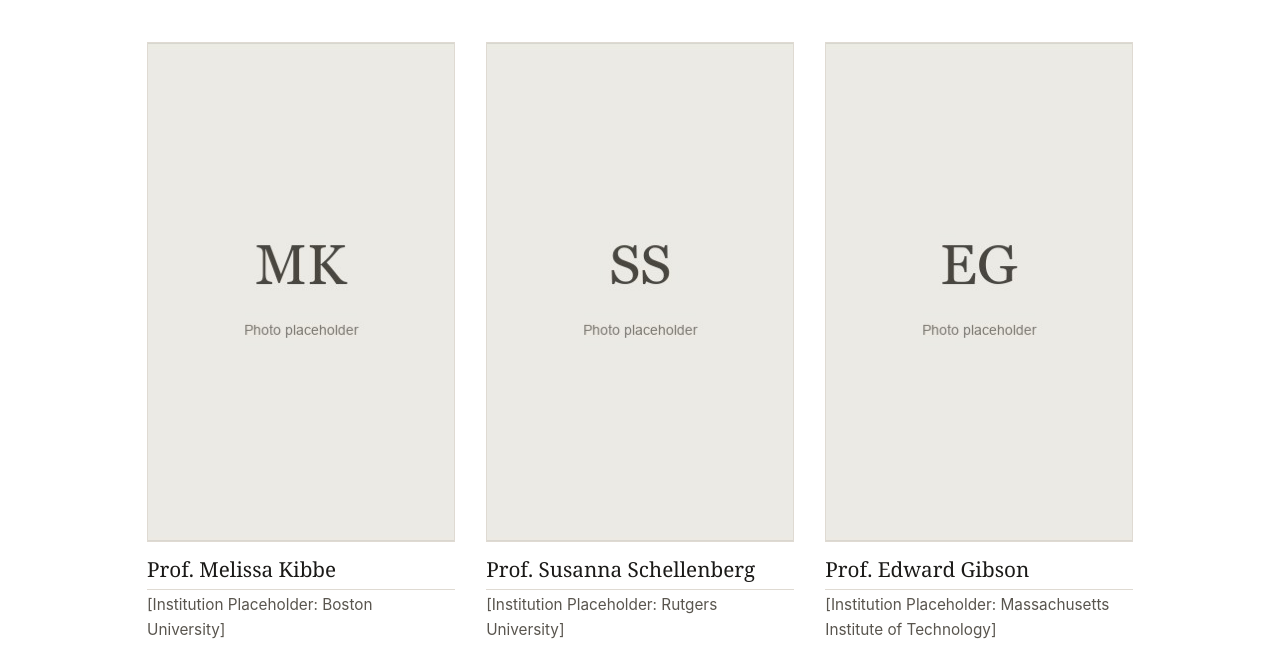
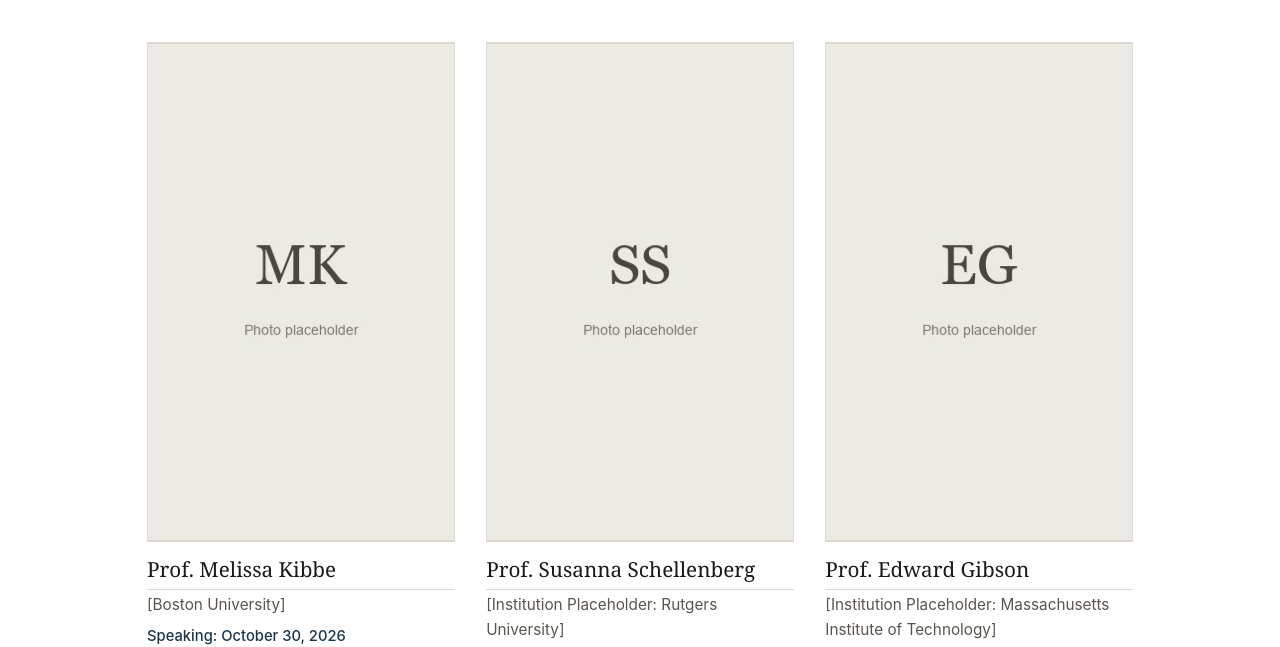
Before and after one commit to mindscapesdu/MindScapeS, a plain HTML site: page speakers.html in a window 1280 px wide. Shown: the part 298-945 px from the top of the page. Drawn offline with Linux system fonts and the light colour scheme.

Commit message:
Update website

```diff
--- a/speakers.html
+++ b/speakers.html
@@ -49,7 +49,7 @@
         <article class="speaker-card">
           <img class="speaker-photo" src="images/speakers/melissa-kibbe.jpg" alt="Portrait placeholder for Prof. Melissa Kibbe" width="400" height="500">
           <h2 class="speaker-name">Prof. Melissa Kibbe</h2>
-          <div class="speaker-institution">[Institution Placeholder: Boston University]</div>
+          <div class="speaker-institution">[Boston University]</div>
           <div class="speaker-date">Speaking: October 30, 2026</div>
           <p class="speaker-bio">[Bio placeholder: Research focuses on the development of numerical cognition, working memory, and mental representations of objects and agents in infants and young children.]</p>
           <div class="speaker-link"><a href="https://example.edu" target="_blank" rel="noopener noreferrer">Speaker website</a></div>
```
